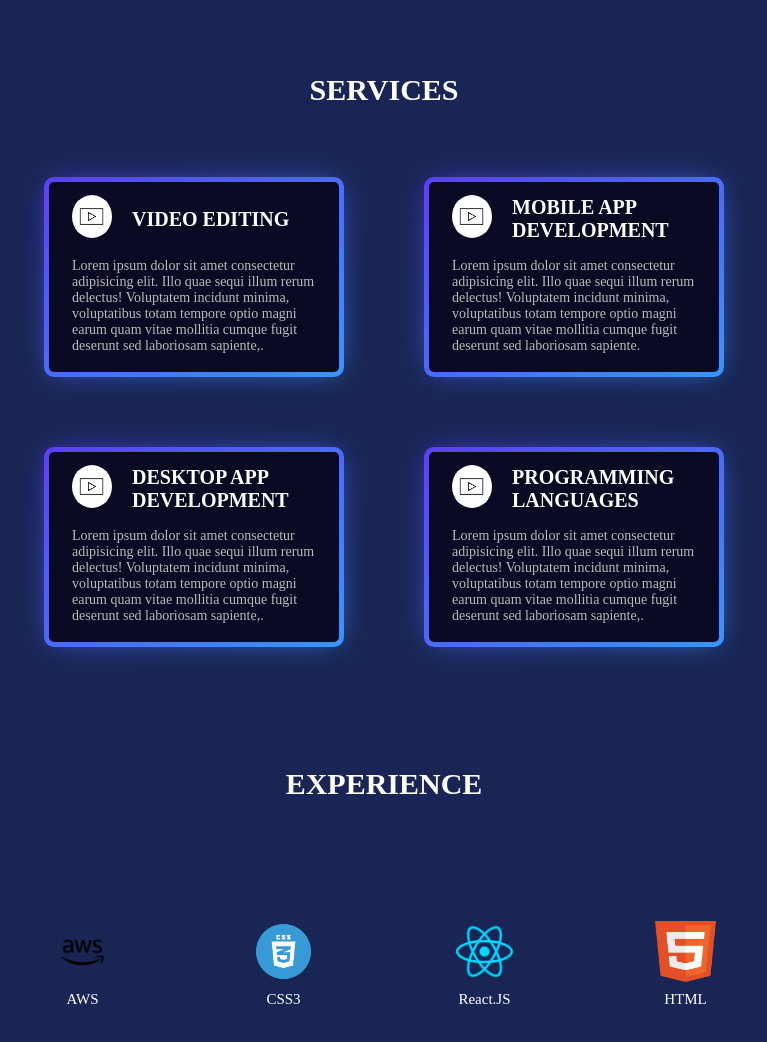
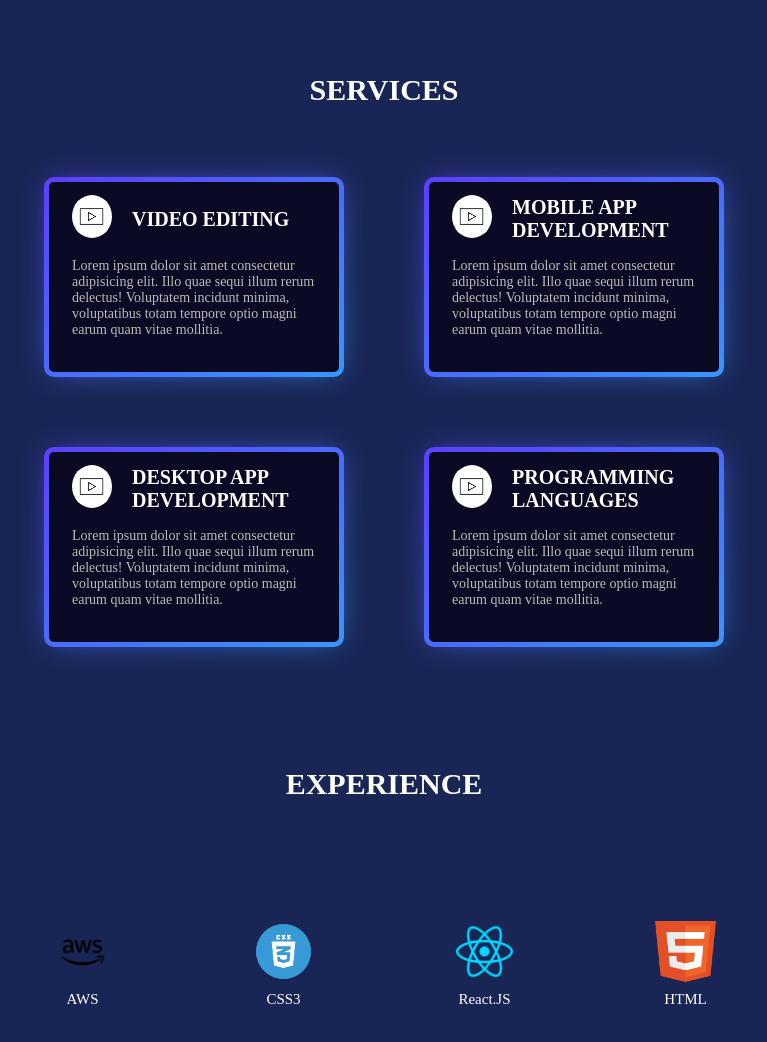
Before and after one commit to zack224/sharma, a plain HTML site: page index.html in a window 1280 px wide. Shown: the part 3287-4329 px from the top of the page, without its empty margins (256-1023 px from the left). Drawn offline with Linux system fonts and the light colour scheme.

Commit message:
Update index.html

```diff
--- a/index.html
+++ b/index.html
@@ -164,7 +164,7 @@
                     <div class="card-services-detail">
                         <p>Lorem ipsum dolor sit amet consectetur adipisicing elit. Illo quae sequi illum rerum
                             delectus! Voluptatem incidunt minima, voluptatibus totam tempore optio magni earum quam
-                            vitae mollitia cumque fugit deserunt sed laboriosam sapiente,.</p>
+                            vitae mollitia.</p>
                     </div>
                 </div>
                 <div class="card-services">
@@ -175,7 +175,7 @@
                     <div class="card-services-detail">
                         <p>Lorem ipsum dolor sit amet consectetur adipisicing elit. Illo quae sequi illum rerum
                             delectus! Voluptatem incidunt minima, voluptatibus totam tempore optio magni earum quam
-                            vitae mollitia cumque fugit deserunt sed laboriosam sapiente.</p>
+                            vitae mollitia.</p>
                     </div>
                 </div>
                 <div class="card-services">
@@ -186,7 +186,7 @@
                     <div class="card-services-detail">
                         <p>Lorem ipsum dolor sit amet consectetur adipisicing elit. Illo quae sequi illum rerum
                             delectus! Voluptatem incidunt minima, voluptatibus totam tempore optio magni earum quam
-                            vitae mollitia cumque fugit deserunt sed laboriosam sapiente,.</p>
+                            vitae mollitia.</p>
                     </div>
                 </div>
                 <div class="card-services">
@@ -197,7 +197,7 @@
                     <div class="card-services-detail">
                         <p>Lorem ipsum dolor sit amet consectetur adipisicing elit. Illo quae sequi illum rerum
                             delectus! Voluptatem incidunt minima, voluptatibus totam tempore optio magni earum quam
-                            vitae mollitia cumque fugit deserunt sed laboriosam sapiente,.</p>
+                            vitae mollitia.</p>
                     </div>
                 </div>
 
```
